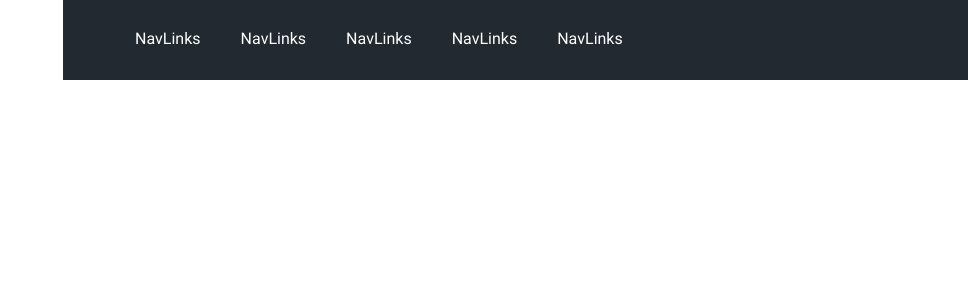
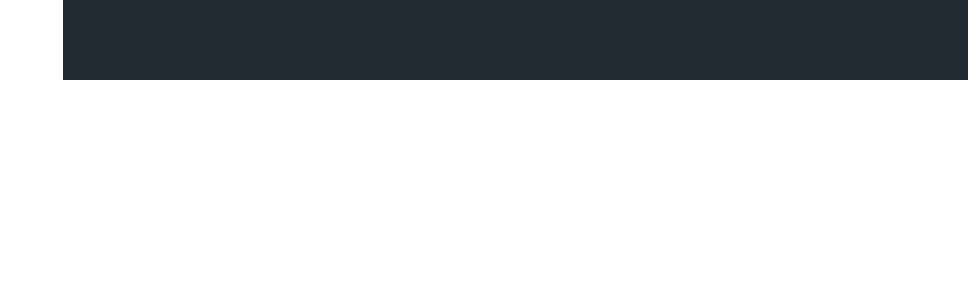
Before and after one commit to mahyarErshad/buildwall, a React (Vite) app: page / in a window 1280 px wide. Shown: the top 300 px of the page, without its empty margins (312-1280 px from the left). Built offline with nearby package versions, Linux system fonts and the light colour scheme.

Commit message:
Navlinks get 2 props till now

```diff
--- a/src/Components/Header/NavLink/NavLink.tsx
+++ b/src/Components/Header/NavLink/NavLink.tsx
@@ -1,7 +1,17 @@
 import React from "react";
 
-function NavLink() {
-  return <div className="text-white">NavLinks</div>;
+interface props {
+  href: string;
+  text: string;
+}
+
+function NavLink(props: props) {
+  const { href, text } = props;
+  return (
+    <li>
+      <a href={href}>{text}</a>
+    </li>
+  );
 }
 
 export default NavLink;
```
